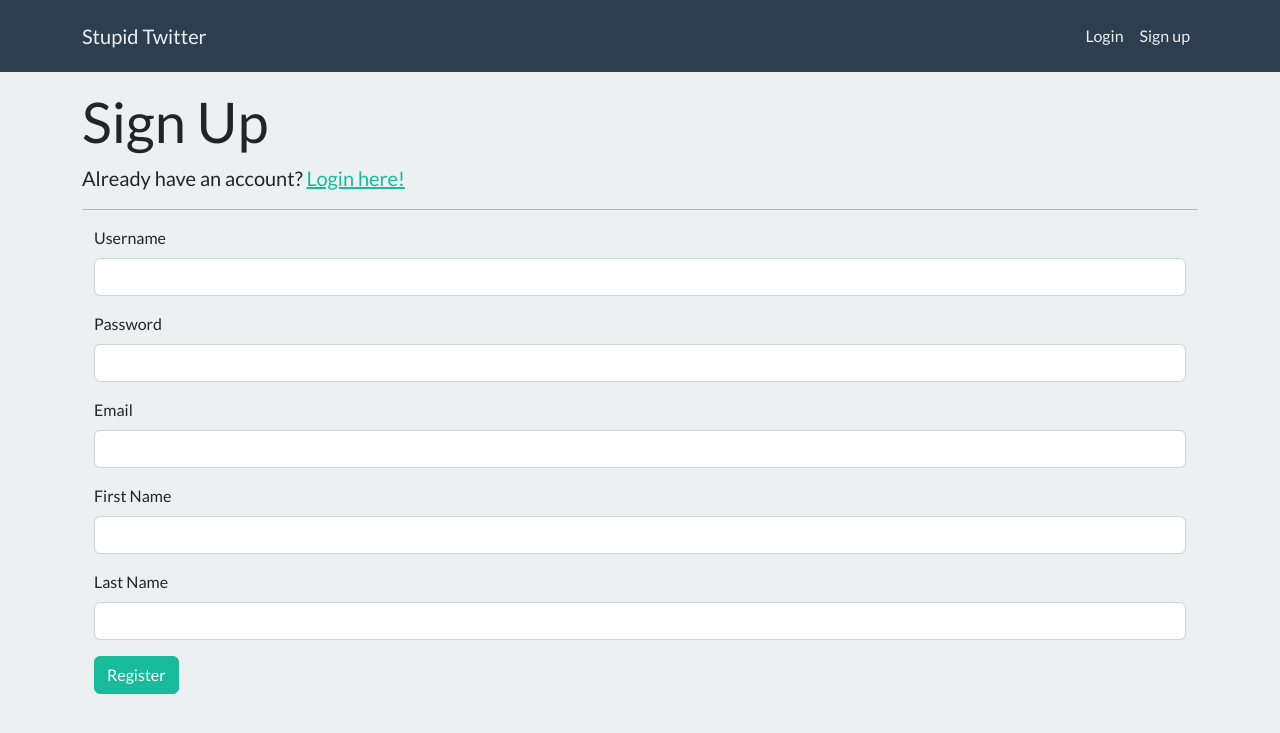
After one commit to johnathan-booy/Feedback, a Flask app: page /register in a window 1280 px wide. The commit adds this page. Shown: the top 733 px of the page. Run offline with Flask 3, Linux system fonts and the light colour scheme.

Commit message:
register users

```diff
--- a/app.py
+++ b/app.py
@@ -1,6 +1,9 @@
 from flask import Flask, request, render_template, redirect, flash, session
 from flask_debugtoolbar import DebugToolbarExtension
+from sqlalchemy.exc import IntegrityError
 from models import db, connect_db, User
+from forms import RegisterForm
+from helpers import create_new_user
 
 app = Flask(__name__)
 
@@ -18,3 +21,25 @@ connect_db(app)
 def home_page():
     """Shows home page"""
     return render_template('home.html')
+
+
+@app.route('/register', methods=['GET', 'POST'])
+def show_register_form():
+    """Show and process a form to register a new user"""
+    form = RegisterForm()
+
+    if form.validate_on_submit():
+        new_user = create_new_user(form)
+        db.session.add(new_user)
+        try:
+            db.session.commit()
+            flash(
+                f"Welcome {new_user.first_name.title()}! We've created an account for you!", "success")
+            return redirect('/')
+        except IntegrityError as e:
+            for arg in e.args:
+                if 'username' in arg:
+                    form.username.errors.append("Username is already taken!")
+                if 'email' in arg:
+                    form.email.errors.append("Email is already taken!")
+    return render_template('register.html', form=form)
--- /dev/null
+++ b/forms.py
@@ -0,0 +1,16 @@
+from ast import Pass
+from tokenize import String
+from flask_wtf import FlaskForm
+from wtforms import StringField, PasswordField, EmailField
+from wtforms.validators import InputRequired, Length
+
+
+class RegisterForm(FlaskForm):
+    username = StringField("Username", validators=[
+                           InputRequired(), Length(min=5, max=20)])
+    password = PasswordField("Password", validators=[InputRequired()])
+    email = EmailField("Email", validators=[InputRequired(), Length(max=50)])
+    first_name = StringField("First Name", validators=[
+                             InputRequired(), Length(max=30)])
+    last_name = StringField("Last Name", validators=[
+        InputRequired(), Length(max=30)])
--- a/requirements.txt
+++ b/requirements.txt
@@ -6,6 +6,7 @@ Flask==2.2.2
 Flask-Bcrypt==1.0.1
 Flask-DebugToolbar==0.13.1
 Flask-SQLAlchemy==3.0.0
+Flask-WTF==1.0.1
 greenlet==1.1.3
 itsdangerous==2.1.2
 Jinja2==3.1.2
@@ -15,3 +16,4 @@ pycodestyle==2.9.1
 SQLAlchemy==1.4.41
 toml==0.10.2
 Werkzeug==2.2.2
+WTForms==3.0.1
--- a/templates/base.html
+++ b/templates/base.html
@@ -37,7 +37,7 @@
 
 	<div class="container mt-3">
 
-		{% for category, message in get_flashed_messages() %}
+		{% for category, message in get_flashed_messages(with_categories=true) %}
 		<div class="alert alert-{{category}} mb-3">
 			{{message}}
 		</div>
--- /dev/null
+++ b/templates/register.html
@@ -0,0 +1,17 @@
+{% extends 'base.html' %}
+
+{% block title %}
+<title>Sign Up</title>
+{% endblock %}
+
+{% block content %}
+<h1 class="display-4">Sign Up</h1>
+<p class="lead">Already have an account? <a href="/login">Login here!</a></p>
+<hr>
+<div class="container">
+    <form method="post">
+        {% include 'wtform.html' %}
+        <button class="btn btn-success">Register</button>
+    </form>
+</div>
+{% endblock %}
--- /dev/null
+++ b/templates/wtform.html
@@ -0,0 +1,11 @@
+{{form.hidden_tag()}}
+
+{% for field in form if field.widget.input_type != 'hidden' %}
+<p class="form-group">
+    {{field.label(class_="form-label")}}
+    {{field(class_="form-control")}}
+    {% for error in field.errors %}
+    <span class="form-text text-danger">{{error}}</span>
+    {% endfor %}
+</p>
+{% endfor %}
```
Also changed, not shown: helpers.py (added, +11 -0 lines), models.py (+11 -1 lines), seed.py (+4 -4 lines).
